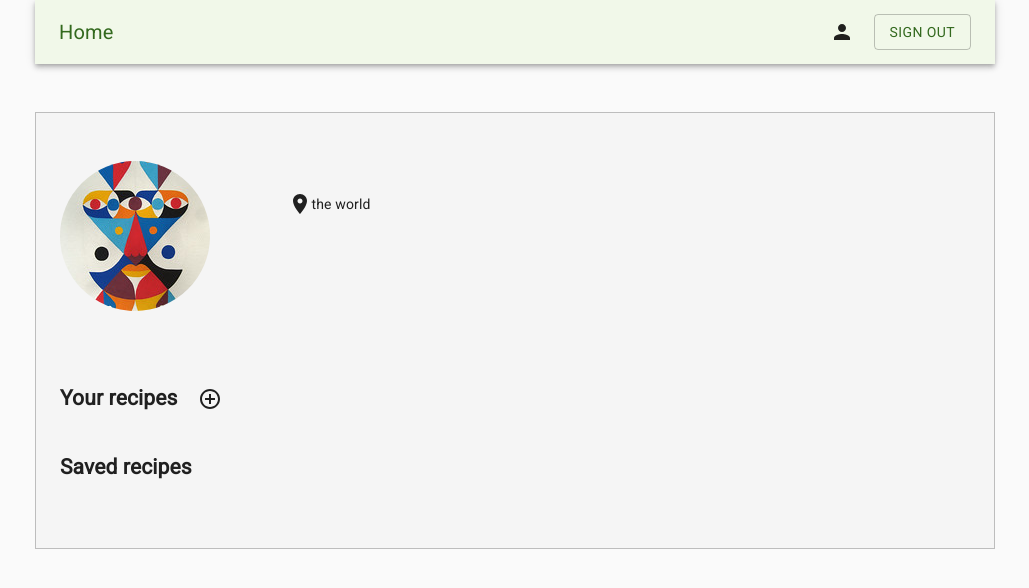
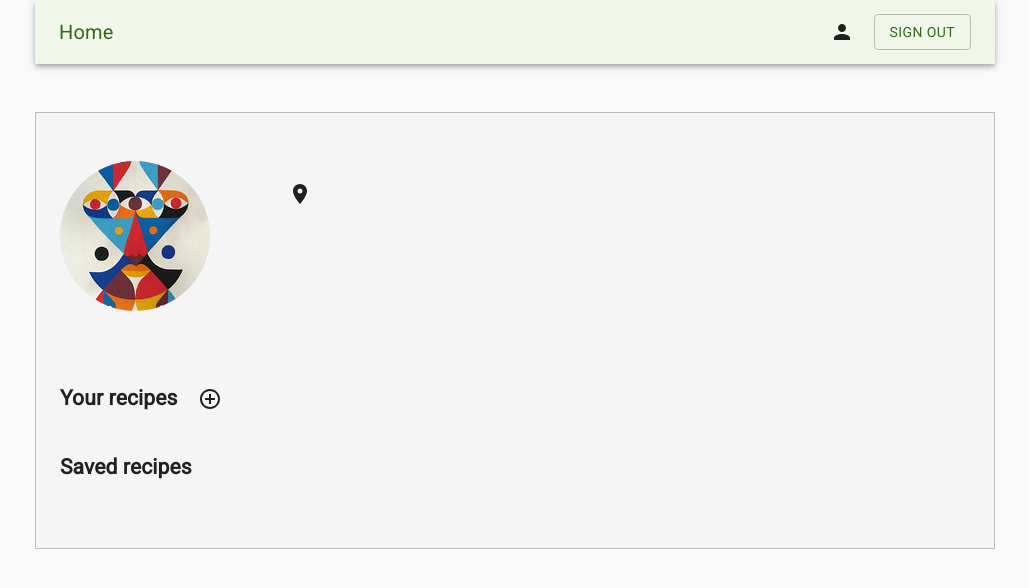
Before and after one commit to EmilieHumbert/swiss-plant-based, a Next.js app: page /profile in a window 1280 px wide. Shown: the top 588 px of the page, without its empty margins (125-1154 px from the left). Built offline with nearby package versions, Linux system fonts and the light colour scheme; no server answers; the database is empty; sample sign-in values are in the browser's storage.

Commit message:
Change location on profile page

```diff
--- a/pages/profile.js
+++ b/pages/profile.js
@@ -49,7 +49,7 @@ export default function Profile() {
           </h1>
           <Box display="flex" flexDirection="row" alignItems="center">
             <LocationOnIcon />
-            <p>the world</p>
+            <p>{auth.user.location}</p>
           </Box>
         </Grid>
         <Grid item xs={12} className={classes.yourRecipes}>
```
